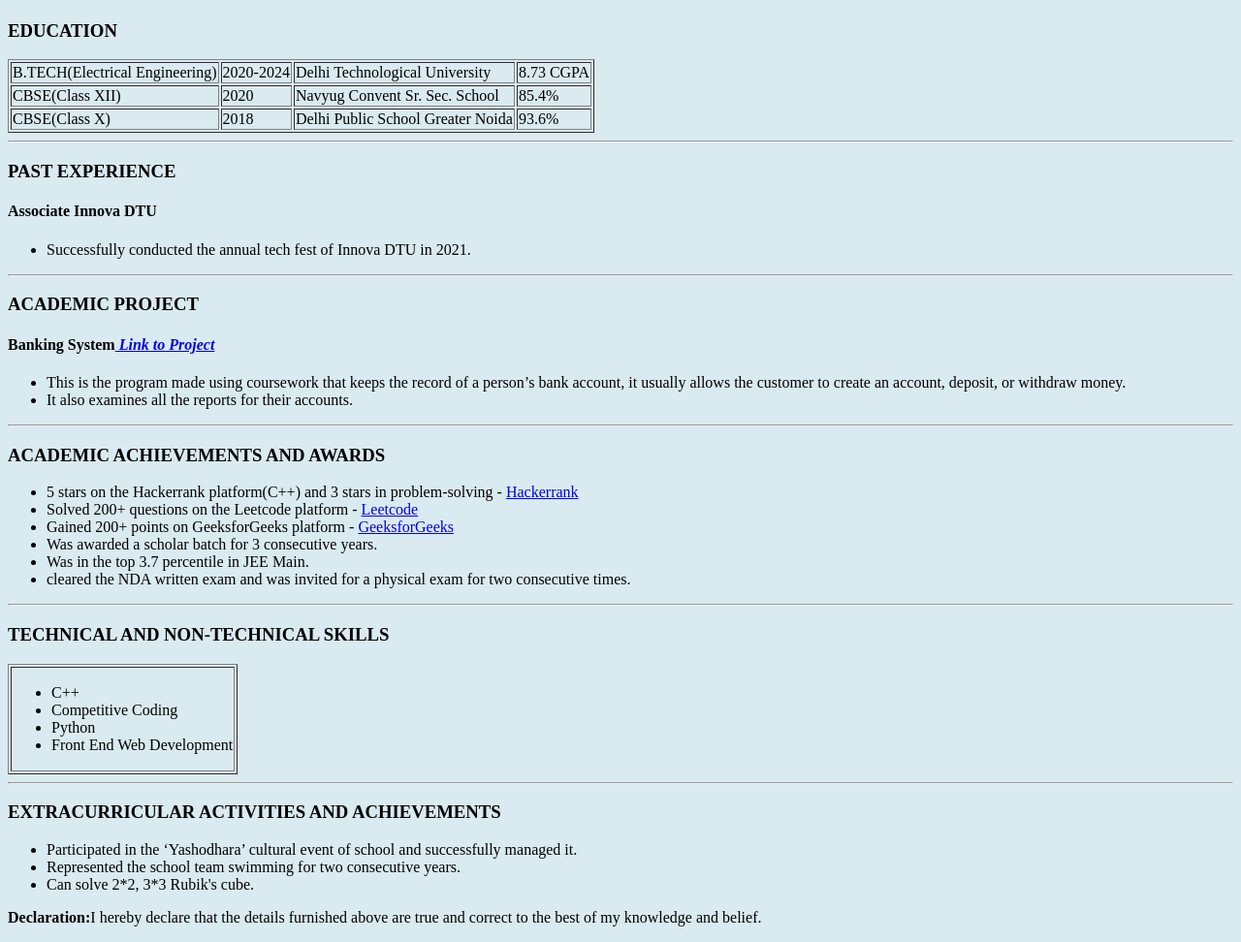
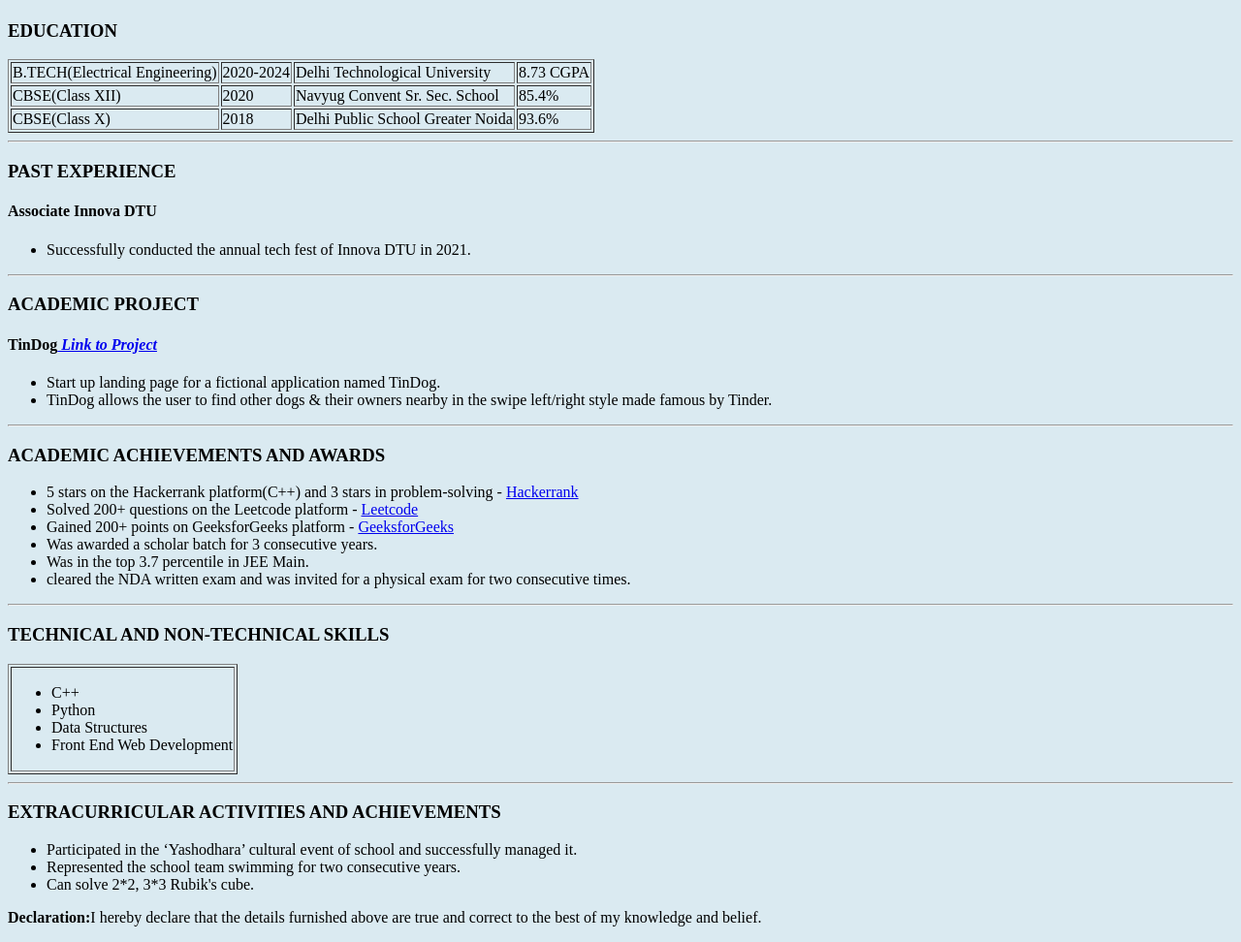
Before and after one commit to rudra-101/Resume, a plain HTML site: page index.html in a window 1280 px wide. Shown: the part 100-1072 px from the top of the page at 97% size. Drawn offline with Linux system fonts and the light colour scheme.

Commit message:
Update index.html

```diff
--- a/index.html
+++ b/index.html
@@ -36,11 +36,11 @@
     <ul><li>Successfully conducted the annual tech fest of Innova DTU in 2021.</li></ul>
     <hr>
     <h3><strong>ACADEMIC PROJECT</strong></h3>
-    <h4><strong>Banking System</strong><a href="https://github.com/rudra-101/C-project"><em> Link to Project</em></a></h4>
+    <h4><strong>TinDog</strong><a href="https://rudra-101.github.io/TinDog/"><em> Link to Project</em></a></h4>
     <ul>
-      <li>This is the program made using coursework that keeps the record of a person’s bank account, it usually allows the customer to create an account, deposit, or withdraw money.
+      <li>Start up landing page for a fictional application named TinDog.
       </li>
-      <li>It also examines all the reports for their accounts.</li>
+      <li>TinDog allows the user to find other dogs & their owners nearby in the swipe left/right style made famous by Tinder.</li>
     </ul>
     <hr>
     <h3><strong>ACADEMIC ACHIEVEMENTS AND AWARDS</strong></h3>
@@ -59,8 +59,8 @@
       <tr>
         <td><ul>
           <li>C++</li>
-          <li>Competitive Coding</li>
           <li>Python</li>
+          <li>Data Structures</li>
           <li>Front End Web Development</li>
         </ul></td>
       </tr>
```
